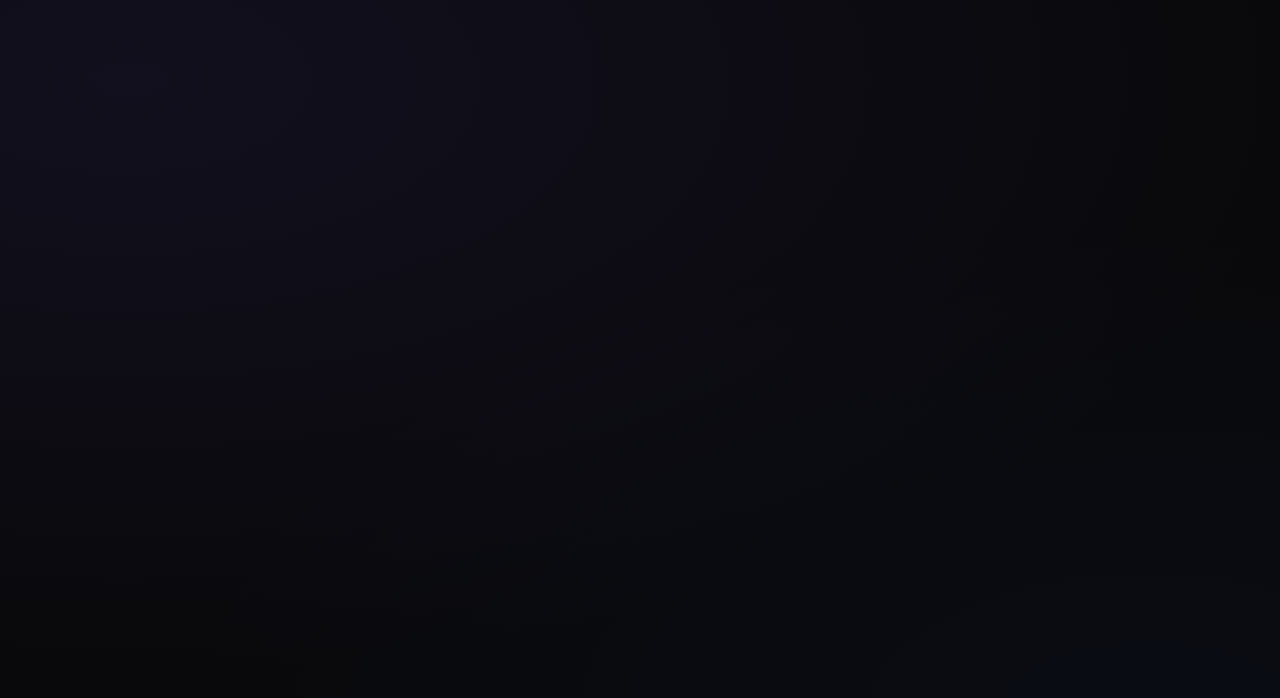
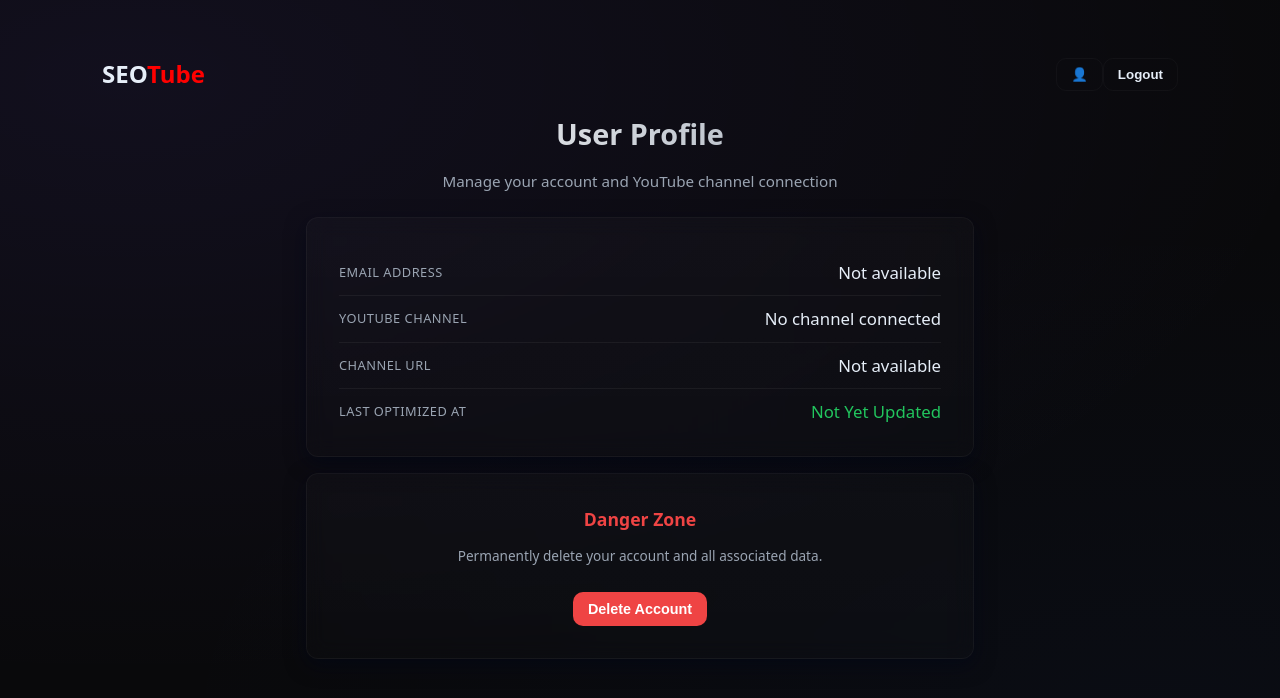
Before and after one commit to abhinathtiwari/SEOTube, a React (Vite) app in the folder frontend/: page /user in a window 1280 px wide. Before the commit this address had no page. Shown: the top 698 px of the page. Built offline with nearby package versions, Linux system fonts and the light colour scheme; no server answers.

Commit message:
[modify] changed /settings to /user This was need to place all user related data and settings at one place

```diff
--- a/frontend/src/App.tsx
+++ b/frontend/src/App.tsx
@@ -1,7 +1,7 @@
 import { BrowserRouter, Routes, Route } from "react-router-dom";
 import Auth from "./pages/Auth";
 import Home from "./pages/Home";
-import Settings from "./pages/Settings";
+import User from "./pages/User";
 
 export default function App() {
   return (
@@ -9,7 +9,7 @@ export default function App() {
       <Routes>
         <Route path="/" element={<Auth />} />
         <Route path="/home" element={<Home />} />
-        <Route path="/settings" element={<Settings />} />
+        <Route path="/user" element={<User />} />
       </Routes>
     </BrowserRouter>
   );
--- a/frontend/src/components/Layout.tsx
+++ b/frontend/src/components/Layout.tsx
@@ -23,8 +23,8 @@ export default function Layout({ children }: { children: React.ReactNode }) {
         </div>
         <nav>
           {location.pathname !== "/" && (
-           <button onClick={()=>navigate("/settings")} className="btn btn-ghost">
-            ⚙️
+           <button onClick={()=>navigate("/user")} className="btn btn-ghost">
+            👤
           </button>
           )}
           {location.pathname !== "/" && (
--- a/frontend/src/index.css
+++ b/frontend/src/index.css
@@ -148,6 +148,22 @@ h1,h2,h3,h4{margin:0;color:var(--text)}
 
 .video-item .video-content{ text-align:left }
 
+.glass-card {
+  background: rgba(255, 255, 255, 0.03);
+  backdrop-filter: blur(12px);
+  border: 1px solid rgba(255, 255, 255, 0.08);
+  box-shadow: 0 8px 32px 0 rgba(0, 0, 0, 0.37);
+}
+
+.btn-danger {
+  background: #ef4444;
+  color: white;
+}
+
+.btn-danger:hover {
+  background: #dc2626;
+}
+
 @media (max-width:640px){
   .auth-card{width:92%;padding:16px}
   .channel-row{flex-direction:column;align-items:flex-start}
--- /dev/null
+++ b/frontend/src/pages/User.tsx
@@ -0,0 +1,117 @@
+import { useEffect, useState } from "react";
+import Layout from "../components/Layout";
+import api from "../api";
+import { useNavigate } from "react-router-dom";
+import { useRecoilState } from "recoil";
+import { channelNameState, customUrlState, userEmailState, lastOptimizedAtState } from "../state/user";
+import Card from "../components/Card";
+import "../styles/User.css";
+
+export default function User() {
+  const navigate = useNavigate();
+  const [email, setEmail] = useRecoilState(userEmailState);
+  const [channelName, setChannelName] = useRecoilState(channelNameState);
+  const [customUrl, setCustomUrl] = useRecoilState(customUrlState);
+  const [lastOptimizedAt, setLastOptimizedAt] = useRecoilState(lastOptimizedAtState);
+  const [loading, setLoading] = useState(false);
+
+  useEffect(() => {
+    const fetchData = async () => {
+      if (!email || !channelName || !lastOptimizedAt) {
+        setLoading(true);
+        try {
+          const [userRes, channelRes] = await Promise.all([
+            api.get("/users/me"),
+            api.get("/users/channel")
+          ]);
+
+          if (userRes.data) {
+            setEmail(userRes.data.email);
+            setLastOptimizedAt(userRes.data.lastOptimizedAt);
+          }
+          if (channelRes.data) {
+            setChannelName(channelRes.data.channelName);
+            setCustomUrl(channelRes.data.customUrl);
+          }
+        } catch (err) {
+          console.error("Failed to fetch user data", err);
+        } finally {
+          setLoading(false);
+        }
+      }
+    };
+
+    fetchData();
+  }, [email, channelName, lastOptimizedAt, setEmail, setChannelName, setCustomUrl, setLastOptimizedAt]);
+
+  async function deleteAccount() {
+    if (!window.confirm("Are you sure you want to delete your account? This action cannot be undone.")) return;
+    try {
+      const url = "/auth/user/deleteaccount";
+      await api.delete(url);
+      navigate("/");
+    } catch (err) {
+      console.log(err);
+    }
+  }
+
+  return (
+    <Layout>
+      <div className="user-profile-container">
+        <header className="profile-header">
+          <h1>User Profile</h1>
+          <p className="subtitle">Manage your account and YouTube channel connection</p>
+        </header>
+
+        {loading ? (
+          <div className="loading-state">Loading profile data...</div>
+        ) : (
+          <div className="profile-grid">
+            <Card className="profile-card glass-morph">
+              <div className="card-section">
+                <label>Email Address</label>
+                <p className="value">{email || "Not available"}</p>
+              </div>
+              <div className="card-section">
+                <label>YouTube Channel</label>
+                <p className="value">{channelName || "No channel connected"}</p>
+              </div>
+              <div className="card-section">
+                <label>Channel URL</label>
+                {customUrl ? (
+                  <a
+                    href={`https://www.youtube.com/${customUrl}`}
+                    target="_blank"
+                    rel="noopener noreferrer"
+                    className="value link"
+                  >
+                    youtube.com/{customUrl}
+                  </a>
+                ) : (
+                  <p className="value">Not available</p>
+                )}
+              </div>
+              <div className="card-section">
+                <label>Last Optimized At</label>
+                <p className="value highlight">
+                  {lastOptimizedAt ? lastOptimizedAt : "Not Yet Updated"}
+                </p>
+              </div>
+            </Card>
+
+            <Card className="danger-zone profile-card glass-morph">
+              <h3>Danger Zone</h3>
+              <p className="muted">Permanently delete your account and all associated data.</p>
+              <button
+                className="btn btn-danger"
+                onClick={deleteAccount}
+              >
+                Delete Account
+              </button>
+            </Card>
+          </div>
+        )}
+      </div>
+    </Layout>
+  );
+}
--- a/frontend/src/state/user.ts
+++ b/frontend/src/state/user.ts
@@ -14,3 +14,8 @@ export const customUrlState = atom<string>({
   key: "customUrlState",
   default: "",
 });
+
+export const lastOptimizedAtState = atom<string | null>({
+  key: "lastOptimizedAtState",
+  default: null,
+});
--- /dev/null
+++ b/frontend/src/styles/User.css
@@ -0,0 +1,132 @@
+.user-profile-container {
+    max-width: 700px;
+    margin: 20px auto;
+    padding: 0 16px;
+}
+
+.profile-header {
+    text-align: center;
+    margin-bottom: 24px;
+}
+
+.profile-header h1 {
+    font-size: 1.8rem;
+    margin-bottom: 4px;
+    background: linear-gradient(90deg, #fff, #9aa4b2);
+    -webkit-background-clip: text;
+    background-clip: text;
+    -webkit-text-fill-color: transparent;
+}
+
+.subtitle {
+    color: var(--muted);
+    font-size: 0.95rem;
+}
+
+.profile-grid {
+    display: flex;
+    flex-direction: column;
+    gap: 16px;
+}
+
+.profile-card {
+    padding: 24px;
+    border-radius: 12px;
+}
+
+.glass-morph {
+    background: rgba(255, 255, 255, 0.03);
+    backdrop-filter: blur(10px);
+    border: 1px solid rgba(255, 255, 255, 0.08);
+    box-shadow: 0 8px 32px rgba(0, 0, 0, 0.4);
+}
+
+.card-section {
+    display: flex;
+    justify-content: space-between;
+    align-items: center;
+    padding: 10px 0;
+    border-bottom: 1px solid rgba(255, 255, 255, 0.05);
+}
+
+.card-section:last-child {
+    border-bottom: none;
+    padding-bottom: 0;
+}
+
+.card-section label {
+    font-size: 0.8rem;
+    text-transform: uppercase;
+    letter-spacing: 0.5px;
+    color: var(--muted);
+    margin-bottom: 0;
+}
+
+.value {
+    font-size: 1.05rem;
+    font-weight: 500;
+    color: var(--text);
+    margin: 0;
+}
+
+.value.link {
+    color: var(--accent);
+    text-decoration: none;
+}
+
+.value.link:hover {
+    text-decoration: underline;
+}
+
+.value.highlight {
+    color: var(--success);
+}
+
+.danger-zone {
+    border: 1px solid rgba(239, 68, 68, 0.15);
+    background: rgba(239, 68, 68, 0.03);
+    padding: 20px;
+}
+
+.danger-zone h3 {
+    color: #ef4444;
+    margin-bottom: 4px;
+    font-size: 1.1rem;
+}
+
+.danger-zone .muted {
+    font-size: 0.85rem;
+}
+
+.btn-danger {
+    background: #ef4444;
+    color: white;
+    border: none;
+    margin-top: 12px;
+    padding: 8px 16px;
+    font-size: 0.9rem;
+    font-weight: 600;
+    border-radius: 8px;
+    cursor: pointer;
+    transition: all 0.2s;
+}
+
+.btn-danger:hover {
+    background: #dc2626;
+    transform: translateY(-1px);
+}
+
+.loading-state {
+    text-align: center;
+    padding: 30px;
+    color: var(--muted);
+    font-size: 1rem;
+}
+
+@media (max-width: 640px) {
+    .card-section {
+        flex-direction: column;
+        align-items: flex-start;
+        gap: 4px;
+    }
+}
```
